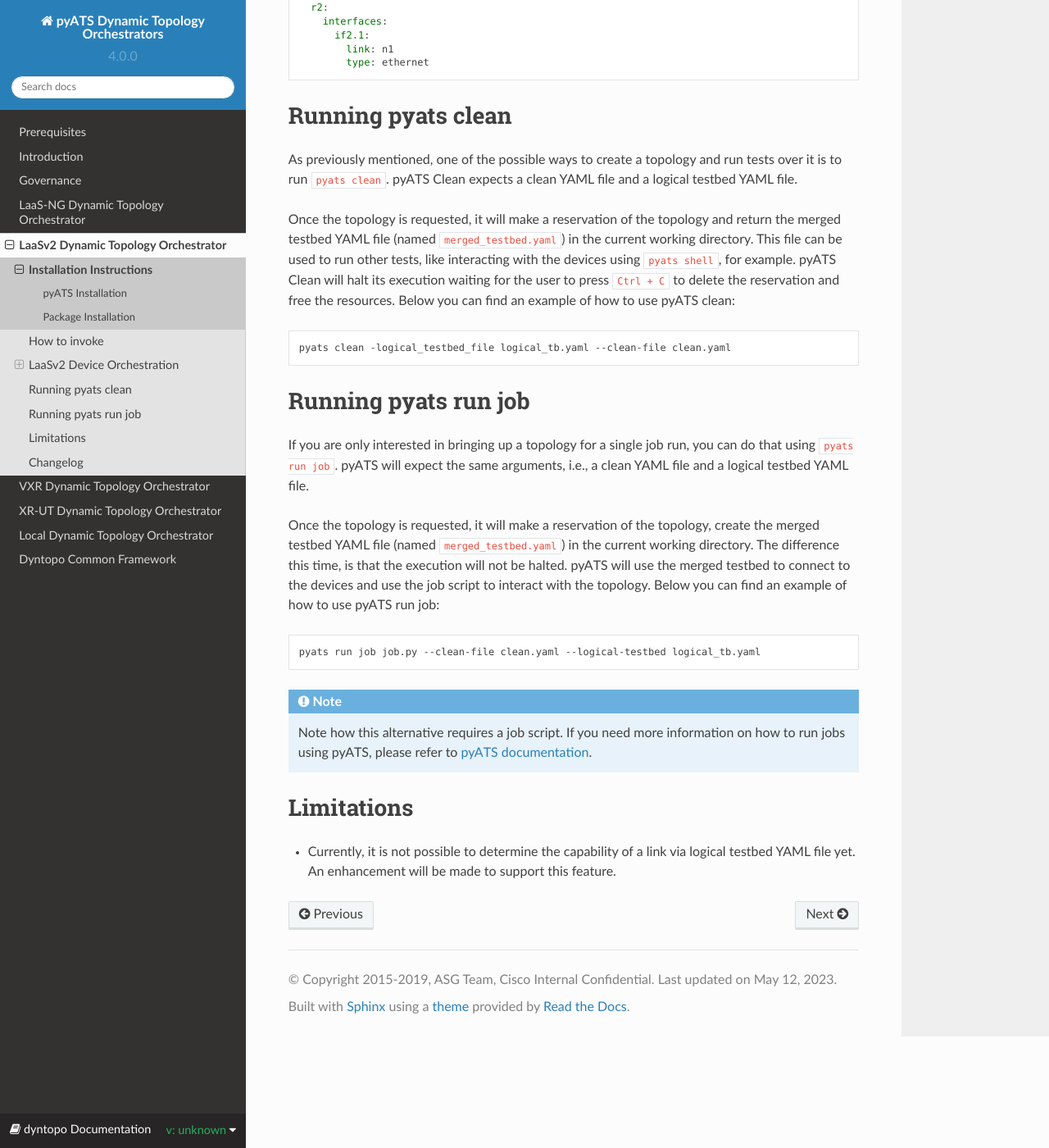
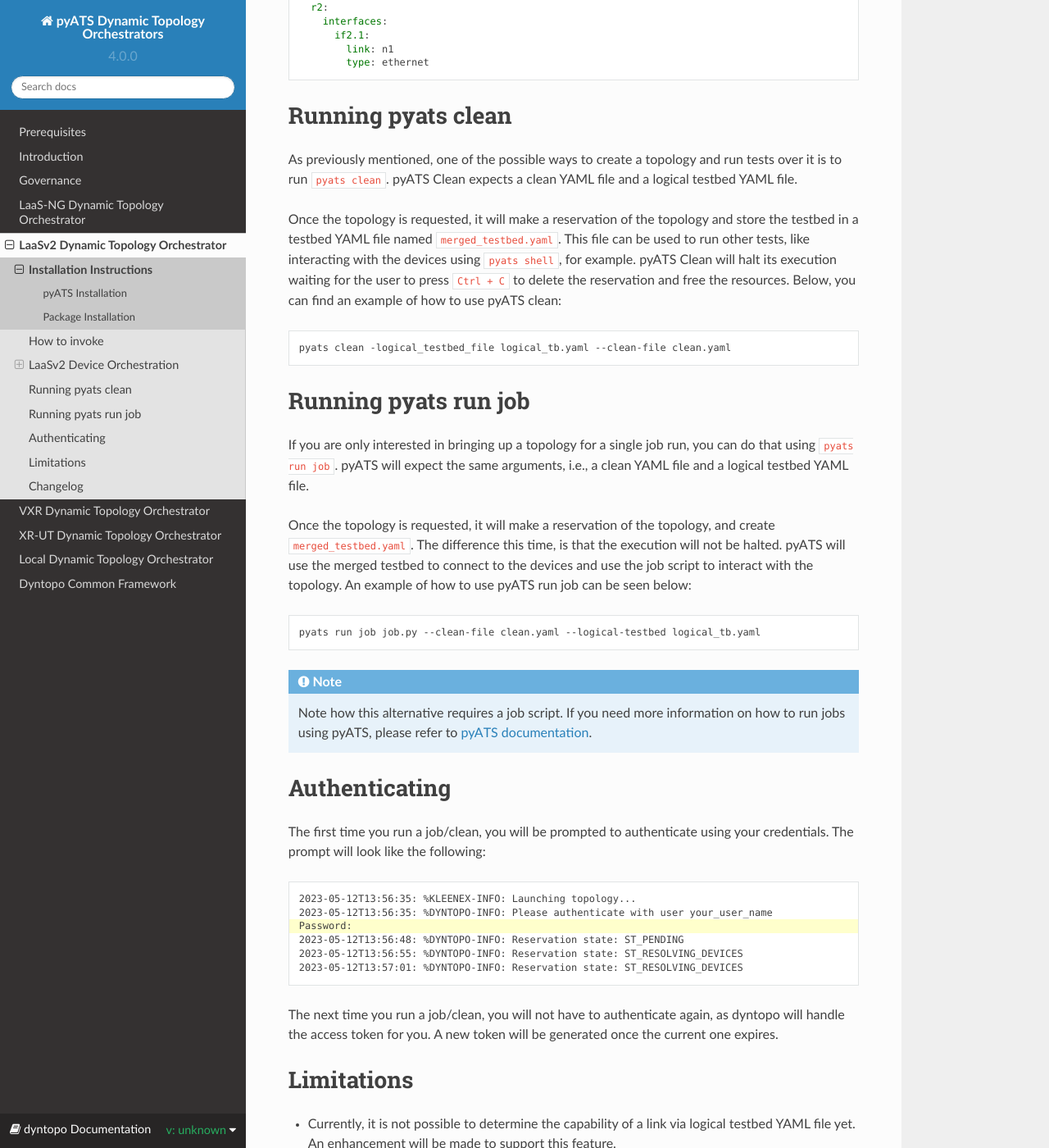
Before and after one commit to CiscoTestAutomation/dyntopo, a Sphinx documentation site: the page built from docs/laasv2/README.rst, in a window 1280 px wide and 1400 px high, scrolled down 4106 px. Shown: the whole window at 82% size. Built offline with Sphinx 7.4.7 and the Read the Docs theme 2.0.0, drawn with Linux system fonts in a browser that asks for light colours; comment, search, counter and statistics services are not loaded; the version number is read from the project's files by our own code.

Commit message:
Added authentication section

```diff
--- a/docs/laasv2/README.rst
+++ b/docs/laasv2/README.rst
@@ -190,10 +190,10 @@
 As previously mentioned, one of the possible ways to create a topology and run tests over it is to run ``pyats clean``.
 pyATS Clean expects a clean YAML file and a logical testbed YAML file.
 
-Once the topology is requested, it will make a reservation of the topology and return the merged testbed YAML file (named ``merged_testbed.yaml``) in the current working directory.
+Once the topology is requested, it will make a reservation of the topology and store the testbed in a testbed YAML file named ``merged_testbed.yaml``.
 This file can be used to run other tests, like interacting with the devices using ``pyats shell``, for example.
 pyATS Clean will halt its execution waiting for the user to press ``Ctrl + C`` to delete the reservation and free the resources.
-Below you can find an example of how to use pyATS clean:
+Below, you can find an example of how to use pyATS clean:
 
 .. code-block:: text
 
@@ -205,9 +205,9 @@
 If you are only interested in bringing up a topology for a single job run, you can do that using ``pyats run job``.
 pyATS will expect the same arguments, i.e., a clean YAML file and a logical testbed YAML file.
 
-Once the topology is requested, it will make a reservation of the topology, create the merged testbed YAML file (named ``merged_testbed.yaml``) in the current working directory.
+Once the topology is requested, it will make a reservation of the topology, and create ``merged_testbed.yaml``.
 The difference this time, is that the execution will not be halted. pyATS will use the merged testbed to connect to the devices and use the job script to interact with the topology.
-Below you can find an example of how to use pyATS run job:
+An example of how to use pyATS run job can be seen below:
 
 .. code-block:: text
 
@@ -216,6 +216,25 @@
 .. note::
     Note how this alternative requires a job script. If you need more information on how to run jobs using pyATS, please refer to `pyATS documentation <https://developer.cisco.com/docs/pyats/>`_.
 
+Authenticating
+--------------
+
+The first time you run a job/clean, you will be prompted to authenticate using your credentials.
+The prompt will look like the following:
+
+.. code-block:: text
+  :emphasize-lines: 3
+
+  2023-05-12T13:56:35: %KLEENEX-INFO: Launching topology...
+  2023-05-12T13:56:35: %DYNTOPO-INFO: Please authenticate with user your_user_name
+  Password:
+  2023-05-12T13:56:48: %DYNTOPO-INFO: Reservation state: ST_PENDING
+  2023-05-12T13:56:55: %DYNTOPO-INFO: Reservation state: ST_RESOLVING_DEVICES
+  2023-05-12T13:57:01: %DYNTOPO-INFO: Reservation state: ST_RESOLVING_DEVICES
+
+The next time you run a job/clean, you will not have to authenticate again, as dyntopo will handle the access token for you.
+A new token will be generated once the current one expires.
+
 Limitations
 -----------
 
```
